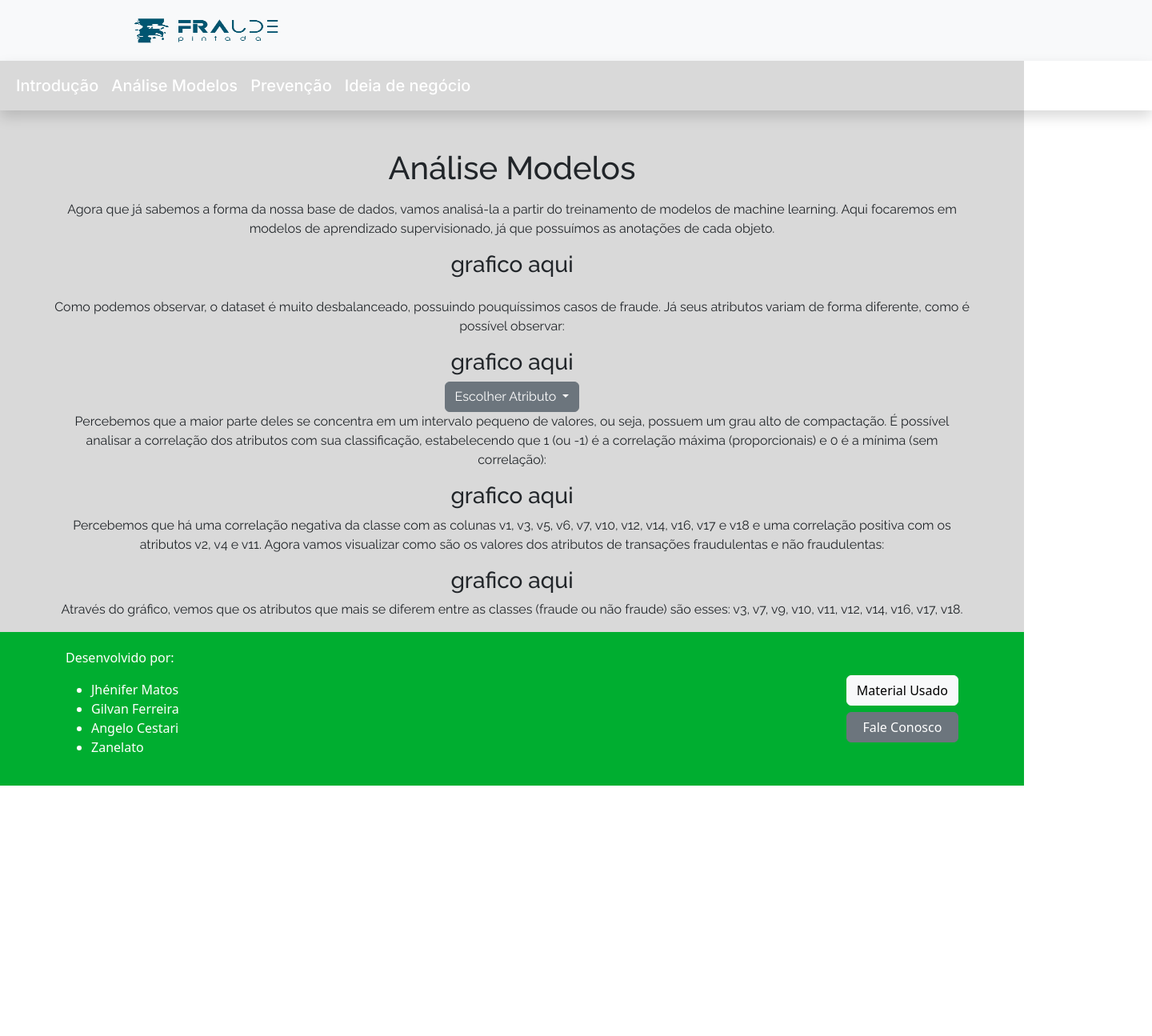
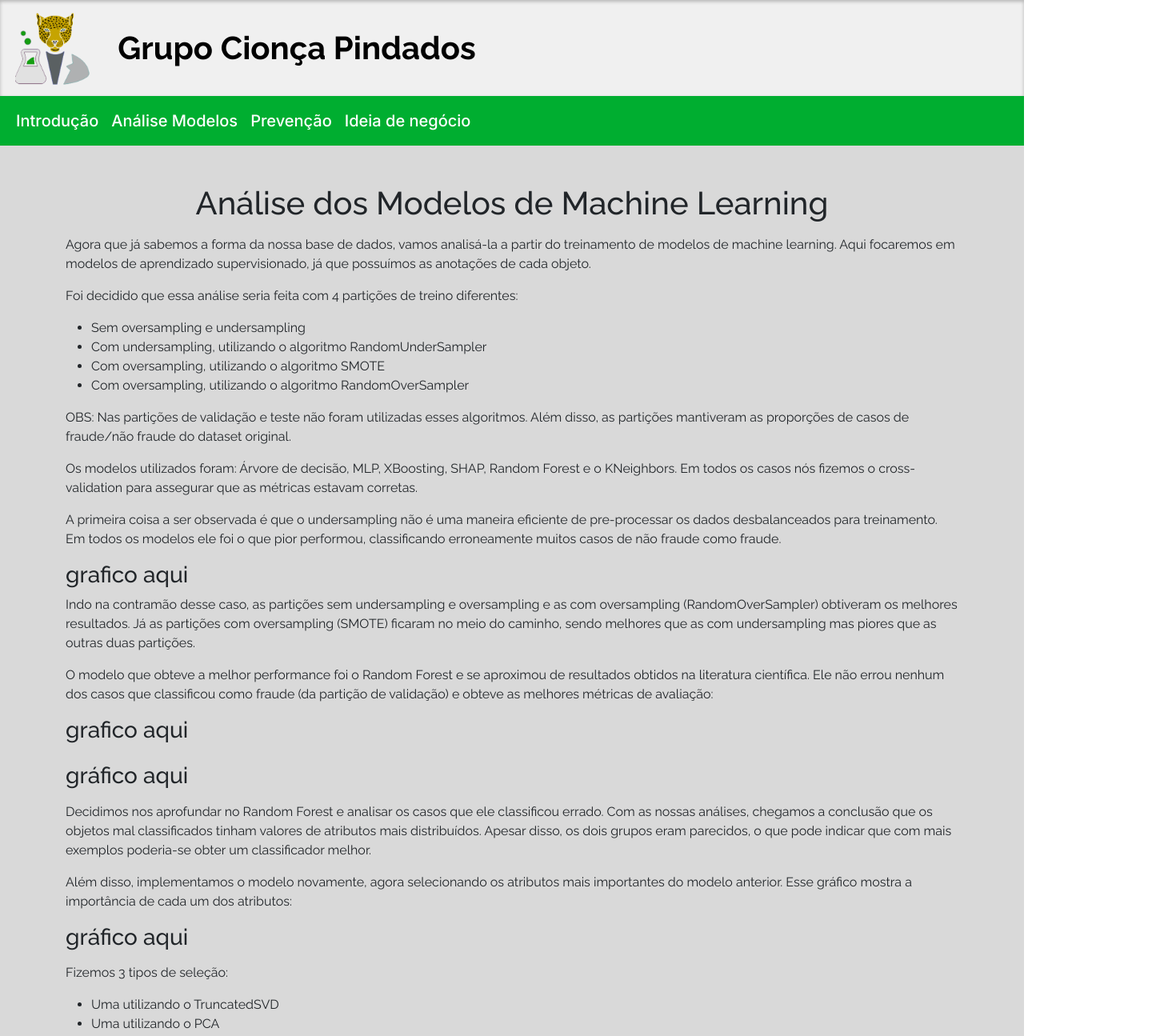
Before and after one commit to OncaPintada/front-end, a Vue app: page /analise in a window 1280 px wide. Shown: the top 1295 px of the page at 80% size, 1440 px wide, since content can reach past the window. Before the commit the page ends 982 px from the top, so only its background shows below. Built offline with nearby package versions, Linux system fonts and the light colour scheme.

Commit message:
Aualização as views e tabela

```diff
--- a/src/components/FooterSection.vue
+++ b/src/components/FooterSection.vue
@@ -30,7 +30,7 @@ html, body {
 }
 
 .footer-section {
-  background-color: #00AE30;
+  background-color: #343a40;
   color: #ffffff;
   padding: 20px 0;
   width: 100%;
--- a/src/components/Nav-Bar.vue
+++ b/src/components/Nav-Bar.vue
@@ -1,14 +1,13 @@
 <template>
-  <div>
-  <nav class="navbar bg-body-tertiary" style="background-color: #F0F0F0">
-    <div class="container">
-      <a class="navbar-brand" href="#">
-        <img src="../assets/logo.png" alt="Fraude Pintada" width="200" height="50">
-      </a>
+  <nav class="navbarOnca">
+    <div class="subNavOnca">
+      <img src="../assets/icon.png" alt="Fraude Pintada" class="logo">
+      <div class="nameGroup">Grupo Cionça Pindados</div>
     </div>
   </nav>
-  <nav class="navbar navbar-expand-lg custom-bg shadow">
-    <div class="container-fluid">
+  <div class="nav">
+    <nav class="navbar navbar-expand-lg">
+      <div class="container-fluid subNav">
         <button class="navbar-toggler" type="button" data-bs-toggle="collapse" data-bs-target="#navbarNavAltMarkup" aria-controls="navbarNavAltMarkup" aria-expanded="false" aria-label="Toggle navigation">
           <span class="navbar-toggler-icon"></span>
         </button>
--- a/src/views/AnaliseModelo.vue
+++ b/src/views/AnaliseModelo.vue
@@ -1,58 +1,71 @@
 <template>
-    <div class="view">
-      <h1 class="text-center mt-5 mb-3">Análise Modelos</h1>
-      <p class="text-center">Agora que já sabemos a forma da nossa base de dados, vamos analisá-la a partir do treinamento de modelos de machine learning. Aqui focaremos em modelos de aprendizado supervisionado, já que possuímos as anotações de cada objeto.</p>
-      <div class="text-center">
-        <!-- Gráfico - Proporção de casos de fraude -->
-
-        <h3>grafico aqui</h3>
+    <div class="view  container container-fluid ">
+      <h1 class="mt-5 mb-3 title text-center">Análise dos Modelos de Machine Learning</h1>
+      <div class="mb-4">
+      <p>
+        Agora que já sabemos a forma da nossa base de dados, vamos analisá-la a partir do treinamento de modelos de machine learning. Aqui focaremos em modelos de aprendizado supervisionado, já que possuímos as anotações de cada objeto.
+      </p>
+      <p>
+        Foi decidido que essa análise seria feita com 4 partições de treino diferentes:
+      </p>
+      <ul>
+        <li>Sem oversampling e undersampling</li>
+        <li>Com undersampling, utilizando o algoritmo RandomUnderSampler</li>
+        <li>Com oversampling, utilizando o algoritmo SMOTE</li>
+        <li>Com oversampling, utilizando o algoritmo RandomOverSampler</li>
+      </ul>
+      <p>
+        OBS: Nas partições de validação e teste não foram utilizadas esses algoritmos. Além disso, as partições mantiveram as proporções de casos de fraude/não fraude do dataset original.
+      </p>
+      <p>
+        Os modelos utilizados foram: Árvore de decisão, MLP, XBoosting, SHAP, Random Forest e o KNeighbors. Em todos os casos nós fizemos o cross-validation para assegurar que as métricas estavam corretas.
+      </p>
+      <p>
+        A primeira coisa a ser observada é que o undersampling não é uma maneira eficiente de pre-processar os dados desbalanceados para treinamento. Em todos os modelos ele foi o que pior performou, classificando erroneamente muitos casos de não fraude como fraude.
+      </p>
+      <h3>grafico aqui</h3>
+      <p>
+        Indo na contramão desse caso, as partições sem undersampling e oversampling e as com oversampling (RandomOverSampler) obtiveram os melhores resultados. Já as partições com oversampling (SMOTE) ficaram no meio do caminho, sendo melhores que as com undersampling mas piores que as outras duas partições.
+      </p>
+      <p>
+        O modelo que obteve a melhor performance foi o Random Forest e se aproximou de resultados obtidos na literatura científica. Ele não errou nenhum dos casos que classificou como fraude (da partição de validação) e obteve as melhores métricas de avaliação:
+      </p>
+      <h3>grafico aqui</h3>
+    </div>
+      <div class="chart-container mt-3 mb-3">
+        <!-- Gráfico - Métricas do Random Forest -->
+        <h3>gráfico aqui</h3>
       </div>
-
-      <table class="table table-striped">
-        <!-- Tabela de dados -->
-
-      </table>
-      <p class="text-center">Como podemos observar, o dataset é muito desbalanceado, possuindo pouquíssimos casos de fraude.
-        Já seus atributos variam de forma diferente, como é possível observar:</p>
-      <div class="text-center">
-        <!-- Gráfico - Variação dos atributos -->
-        <h3>grafico aqui</h3>
-
+      <p>
+        Decidimos nos aprofundar no Random Forest e analisar os casos que ele classificou errado. Com as nossas análises, chegamos a conclusão que os objetos mal classificados tinham valores de atributos mais distribuídos. Apesar disso, os dois grupos eram parecidos, o que pode indicar que com mais exemplos poderia-se obter um classificador melhor.
+      </p>
+      <p>
+        Além disso, implementamos o modelo novamente, agora selecionando os atributos mais importantes do modelo anterior. Esse gráfico mostra a importância de cada um dos atributos:
+      </p>
+      <div class="chart-container mt-3 mb-3">
+        <!-- Gráfico - Importância dos atributos -->
+        <h3>gráfico aqui</h3>
       </div>
-      <div class="text-center dropdown">
-        <button class="btn btn-secondary dropdown-toggle" type="button" data-bs-toggle="dropdown" aria-expanded="false">
-          Escolher Atributo
-        </button>
-
-        <ul class="dropdown-menu">
-          <!-- Opções de atributos -->
-          <li><a class="dropdown-item" href="#">atributo1</a></li>
-          <li><a class="dropdown-item" href="#">atributo2</a></li>
-          <li><a class="dropdown-item" href="#">atributo3</a></li>
-        </ul>
+      <p>
+        Fizemos 3 tipos de seleção:
+      </p>
+      <ul>
+        <li>Uma utilizando o TruncatedSVD</li>
+        <li>Uma utilizando o PCA</li>
+        <li>E uma excluindo os atributos menos importantes</li>
+      </ul>
+      <p>
+        Nos dois primeiros casos, os algoritmos utilizados reduziram os atributos com menos de 2% de importância para quatro atributos, resultando numa base de dados com quinze atributos. Já no último caso, tais colunas foram descartadas, resultando numa base de dados com onze atributos.
+      </p>
+      <p>
+        A redução de atributos obteve resultados muito semelhantes com os anteriores:
+      </p>
+      <div class="chart-container mt-3 mb-3">
+        <!-- Gráfico - Resultados da redução de atributos -->
+        <h3>gráfico aqui</h3>
       </div>
-      <p class="text-center">Percebemos que a maior parte deles se concentra em um intervalo pequeno de valores, ou seja,
-        possuem um grau alto de compactação. É possível analisar a correlação dos atributos com sua classificação,
-        estabelecendo que 1 (ou -1) é a correlação máxima (proporcionais) e 0 é a mínima (sem correlação):</p>
-      <div class="text-center">
-        <!-- Gráfico - Correlação dos atributos -->
-        <h3>grafico aqui</h3>
-      </div>
-      <p class="text-center">Percebemos que há uma correlação negativa da classe com as colunas v1, v3, v5, v6, v7, v10,
-        v12, v14, v16, v17 e v18 e uma correlação positiva com os atributos v2, v4 e v11. Agora vamos visualizar como são os
-        valores dos atributos de transações fraudulentas e não fraudulentas:</p>
-      <div class="text-center">
-        <!-- Gráfico - Valores dos atributos -->
-        <h3>grafico aqui</h3>
-      </div>
-      <p class="text-center">Através do gráfico, vemos que os atributos que mais se diferem entre as classes (fraude ou não
-        fraude) são esses: v3, v7, v9, v10, v11, v12, v14, v16, v17, v18.</p>
+      <p>
+        Portanto, concluímos que a redução de atributos não afetou significativamente a performance do modelo, mantendo resultados similares aos obtidos anteriormente. Além disso, a seleção de atributos permite uma simplificação dos dados e redução da dimensionalidade, o que pode ser benéfico em termos de tempo de processamento e espaço de armazenamento.
+      </p>
     </div>
   </template>
-
-  <style>
-  .view {
-    margin: 0 auto;
-    width: 90%;
-  }
-  </style>
--- a/src/views/HomeView.vue
+++ b/src/views/HomeView.vue
@@ -1,77 +1,86 @@
 <template>
-  <div class="view">
-    <h1 class="mt-5 mb-3 title">Base de Dados</h1>
+  <div class="view  container container-fluid ">
+    <h1 class="mt-5 mb-3 title text-center">Base de Dados</h1>
     <p class="">
       A
-      <a
-        href="https://www.kaggle.com/datasets/mlg-ulb/creditcardfraud"
-        class="text-reset"
-        >base de dados</a
-      >
+      <a href="https://www.kaggle.com/datasets/mlg-ulb/creditcardfraud" class="text-reset">base de dados</a>
       que iremos analisar contém transações de cartões de crédito feitas por
       usuários europeus em setembro de 2013. O dataset é o resultado de uma
       transformação dos dados originais pelo algoritmo PCA
-      <a
-        href="https://medium.com/analytics-vidhya/pca-a-linear-transformation-f8aacd4eb007"
-        class="text-reset"
-        >(Principal component analysis)</a
-      >. Ele possui 31 atributos sendo 3 identificáveis (time, amount e class) e
+      <a href="https://medium.com/analytics-vidhya/pca-a-linear-transformation-f8aacd4eb007" class="text-reset">(Principal
+        component analysis)</a>. Ele possui 31 atributos sendo 3 identificáveis (time, amount e class) e
       28 não identificáveis. A proporção dos casos de fraude pode ser vista
       graficamente:
     </p>
-    <div class="paiPie mb-3">
+    <div class="paiPie mb-4">
       <!-- Gráfico - Proporção de casos de fraude -->
       <PieGraph class="pie" />
     </div>
 
-    <table class="table table-striped">
-      <!-- Tabela de dados -->
-
+    <table class="table table-bordered mb-4 mb-3">
+      <thead class="table-success">
+        <tr>
+          <th></th>
+          <th>Fraude</th>
+          <th>Não Fraude</th>
+          <th>Total</th>
+        </tr>
+      </thead>
+      <tbody>
+        <tr>
+          <th class="table-secondary mb-4">Quantidade</th>
+          <td>492</td>
+          <td>284315</td>
+          <td>284807</td>
+        </tr>
+        <tr>
+          <th class="table-secondary  mb-4">Proporção</th>
+          <td>0.173%</td>
+          <td>99.827%</td>
+          <td>100%</td>
+        </tr>
+      </tbody>
     </table>
-    <p class="">
+    <p class="mb-4">
       Como podemos observar, o dataset é muito desbalanceado, possuindo
       pouquíssimos casos de fraude. Já seus atributos variam de forma diferente,
       como é possível observar:
     </p>
-    <div class="">
+    <div class="mb-4">
       <!-- Gráfico - Variação dos atributos -->
+
       <h3>grafico aqui</h3>
-
     </div>
-    <div class="dropdown">
-      <button
-        class="btn btn-primary dropdown-toggle"
-        type="button"
-        data-bs-toggle="dropdown"
-        aria-expanded="false"
-      >
+    <div class="dropdown mb-4  d-flex justify-content-center">
+      <button class="btn btn-success dropdown-toggle " type="button" data-bs-toggle="dropdown"
+        aria-expanded="false">
         Escolher Atributo
       </button>
 
-      <ul class="dropdown-menu">
+      <ul class="dropdown-menu text-center">
         <!-- Opções de atributos -->
         <li class="dropdown-item">atributo1</li>
         <li class="dropdown-item">atributo2</li>
         <li class="dropdown-item">atributo3</li>
       </ul>
     </div>
-    <p class="">
+    <p class="mb-4">
       Percebemos que a maior parte deles se concentra em um intervalo pequeno de
       valores, ou seja, possuem um grau alto de compactação. É possível analisar
       a correlação dos atributos com sua classificação, estabelecendo que 1 (ou
       -1) é a correlação máxima (proporcionais) e 0 é a mínima (sem correlação):
     </p>
-    <div class="">
+    <div class="mb-4">
       <!-- Gráfico - Correlação dos atributos -->
       <h3>grafico aqui</h3>
     </div>
-    <p class="">
+    <p class="mb-4">
       Percebemos que há uma correlação negativa da classe com as colunas v1, v3,
       v5, v6, v7, v10, v12, v14, v16, v17 e v18 e uma correlação positiva com os
       atributos v2, v4 e v11. Agora vamos visualizar como são os valores dos
       atributos de transações fraudulentas e não fraudulentas:
     </p>
-    <div class="">
+    <div class="mb-4">
       <!-- Gráfico - Valores dos atributos -->
       <h3>grafico aqui</h3>
     </div>
@@ -109,6 +118,7 @@
   font-style: normal;
   font-weight: 700;
 }
+
 .paiPie {
   width: 60%;
   margin: auto;
--- a/src/views/PrevencaoFraude.vue
+++ b/src/views/PrevencaoFraude.vue
@@ -1,7 +1,40 @@
 <template>
-    <div>
-        <h1>Prevenção</h1>
-    </div>
+  <div class="view container">
+    <h1 class="mt-5 mb-3 title text-center">Prevenção de Fraudes</h1>
+    <h2 class="mt-4 mb-3 sub-title">Práticas Empresariais</h2>
+    <ul>
+      <li>
+        Implemente sistemas seguros para armazenamento de dados. Isso inclui criptografia, firewalls e outras ferramentas para garantir a segurança das informações.
+      </li>
+      <li>
+        Adote ferramentas que observam sinais de alerta como: diferentes endereços de cobrança e entrega, vários pedidos para uma pessoa por meio de cartões diferentes, vários pedidos em grandes quantidades pagos usando o mesmo cartão ou um aumento repentino no volume de pedidos.
+      </li>
+      <li>
+        Forneça aos clientes conteúdos sobre como se proteger de fraudes. Conscientizá-los inclui ensinar sobre phishing, como identificar sites e links suspeitos e como manter suas informações pessoais seguras.
+      </li>
+    </ul>
+    <h2 class="mt-4 mb-3 sub-title">Práticas para Clientes</h2>
+    <ul>
+      <li>
+        Tome cuidado com as informações que você publica na internet. Nunca informe o número do seu cartão, data de validade ou código de segurança para sites, telefones e emails que você não conhece e confia.
+      </li>
+      <li>
+        Utilize senhas longas e mantenha-as seguras. Sua senha deve ter pelo menos 12 caracteres, incluir letras maiúsculas e minúsculas, números e caracteres especiais.
+      </li>
+      <li>
+        Tome cuidado quando estiver utilizando um Wi-Fi público. Redes públicas nem sempre são seguras, então é mais prudente evitá-las para fazer transações bancárias. Se você não tiver escolha, utilize uma VPN para tornar sua conexão mais segura.
+      </li>
+      <li>
+        Veja seu extrato bancário regularmente. Se encontrar alguma transação suspeita, avise seu banco imediatamente.
+      </li>
+      <li>
+        Fique atento a e-mails e mensagens suspeitas (phishing). Essas mensagens aparentam ser enviadas por empresas legítimas, mas são feitas por criminosos tentando obter informações pessoais. Nunca clique em links enviados por remetentes desconhecidos e nunca forneça informações sensíveis para desconhecidos.
+      </li>
+      <li>
+        Mantenha seus aplicativos, celulares e computadores atualizados. Falhas de segurança já corrigidas em versões antigas podem permitir que sua conta seja invadida por hackers.
+      </li>
+    </ul>
+  </div>
 </template>
 
 <style>
```
Also changed, not shown: src/components/barGraph.Vue (deleted, +0 -63 lines), src/assets/logo.png (deleted). Lines whose indentation alone changed are shown as unchanged.
